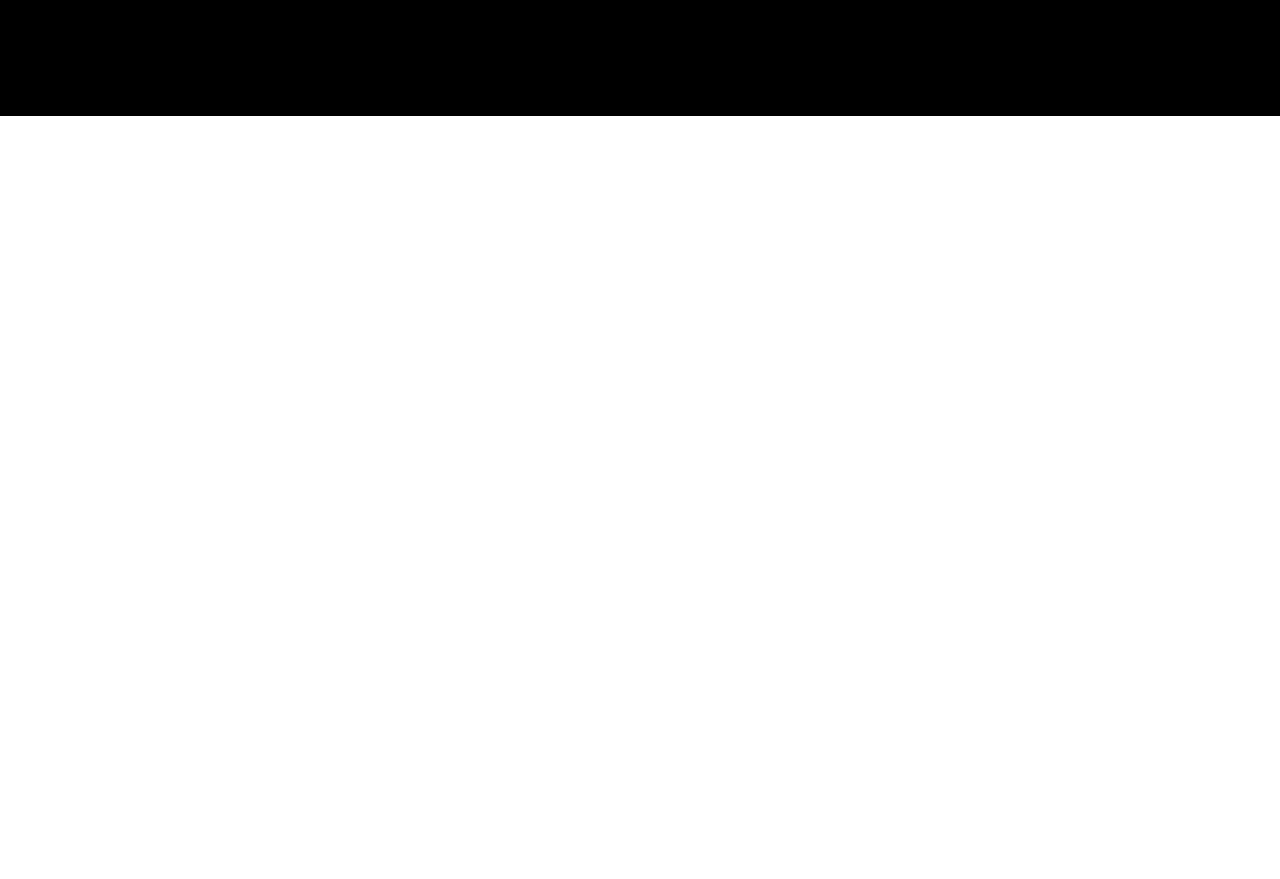
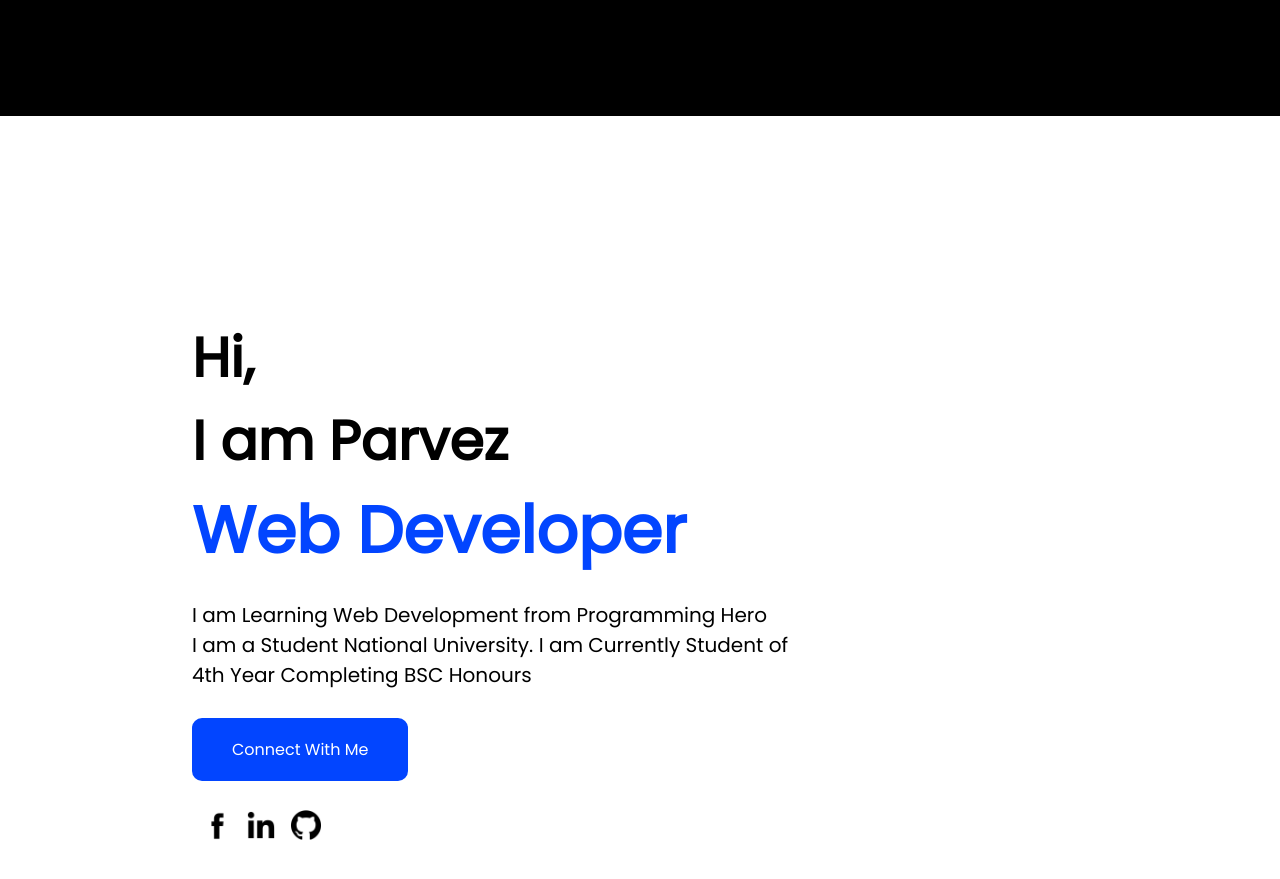
Before and after one commit to Parvez765/portfolio-landing-page, a plain HTML site: page index.html in a window 1280 px wide. Shown: the part 799-1678 px from the top of the page. Before the commit the page ends 1115 px from the top, so only its background shows below. Drawn offline with Linux system fonts and the light colour scheme.

Commit message:
about section done

```diff
--- a/index.html
+++ b/index.html
@@ -27,8 +27,16 @@
       <a href="" class="btn">Start The Tour</a>
     </div>
   </section>
-  <section class="About-section">
-
+  <section class="about-section">
+    <div class="introduction">
+      <h1>Hi, <br>I am Parvez <br> <span>Web Developer</span></h1>
+      <p>I am Learning Web Development from Programming Hero<br>I am a Student
+      National University. I am Currently Student of<br> 4th Year Completing BSC Honours</p>
+      <a href="" class="intro-btn">Connect With Me</a><br>
+      <a href="https://www.facebook.com/pervez.me/" target="_blank"><img src="images/facebook-icon-png-transparent-25.jpg" class="icon"></a>
+      <a href="https://www.linkedin.com/in/parvez-sakib/" target="_blank"><img src="images/free-linkedin-icon-112-thumb.png" class="icon"></a>
+      <a href="https://github.com/Parvez765" target="_blank"><img src="images/25231.png" class="icon"></a>
+    </div>
   </section>
 </body>
 </html>
--- a/style.css
+++ b/style.css
@@ -73,3 +73,41 @@ ul li a:hover{
     border-radius: 10px;
     color: rgb(0, 0, 0);
 }
+
+.about-section{
+    display: flex;
+    margin-top: 200px;
+    margin-left: 15%;
+    margin-bottom: 50px;
+}
+
+.introduction h1{
+    font-size: 55px;
+    font-weight: 800;
+}
+
+.introduction h1 span{
+    color: rgb(2, 69, 255);
+    font-size: 65px;
+}
+
+.introduction p{
+    margin-top: 20px;
+    font-size: 20px;
+}
+
+.intro-btn {
+    text-decoration: none;
+    background-color: rgb(2, 69, 255);
+    padding: 20px 40px;
+    line-height: 120px;
+    border-radius: 10px;
+    color: white;
+}
+
+.icon{
+    width: 30px;
+    height: 30px;
+    display: inline-block;
+    margin-left: 10px;
+}
```
Also changed, not shown: images/25231.png (added), images/facebook-icon-png-transparent-25.jpg (added), images/free-linkedin-icon-112-thumb.png (added).
